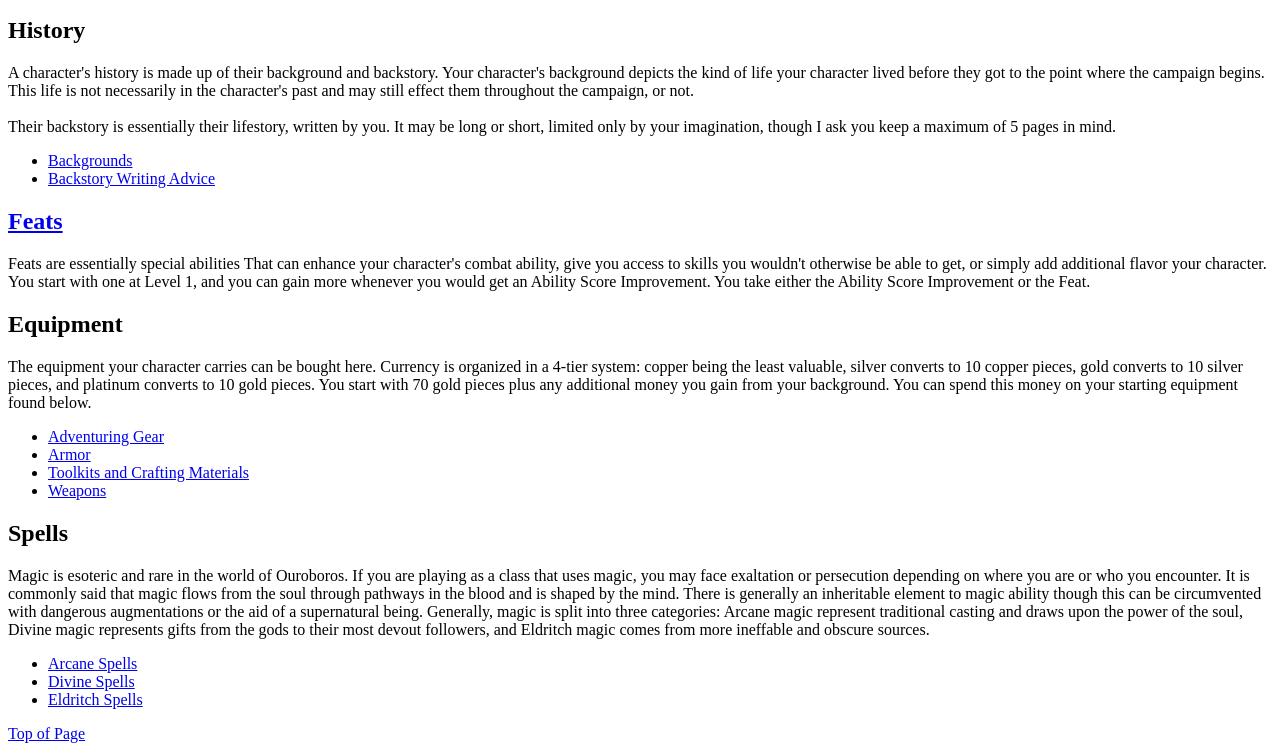
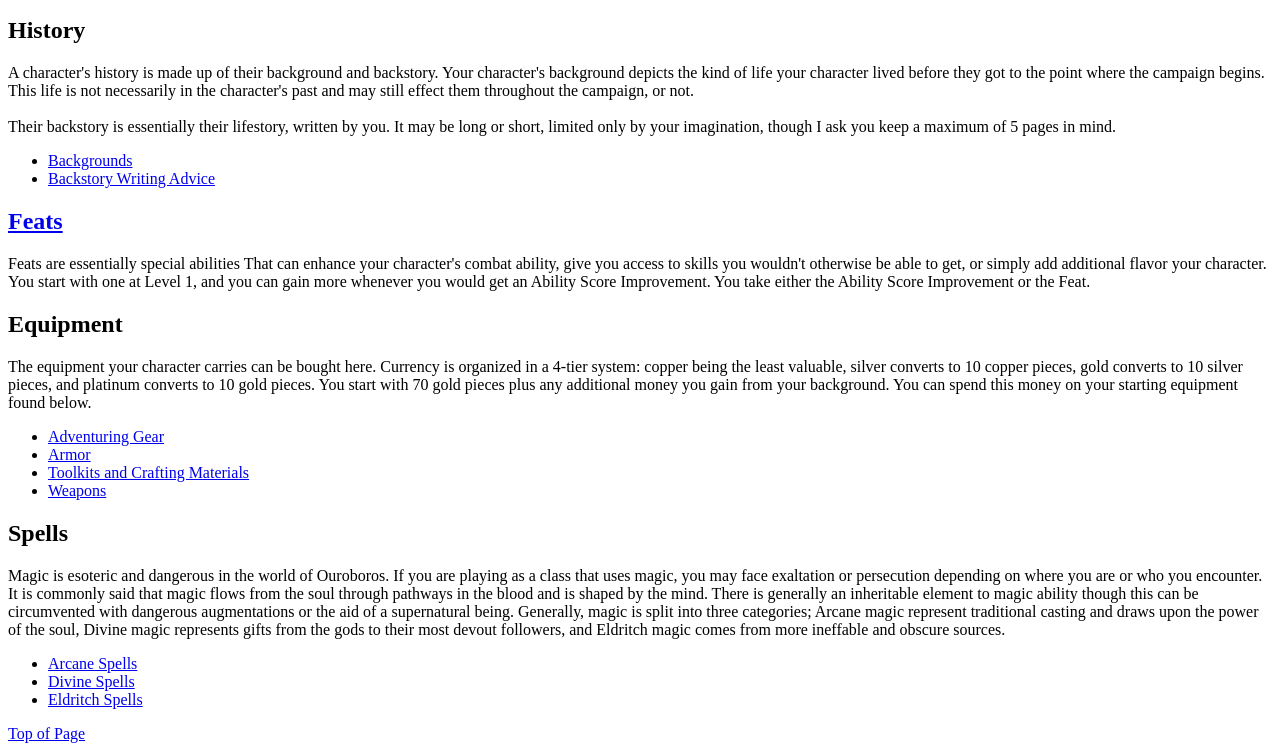
Before and after one commit to LCostello21/LCostello21, a plain HTML site: page player_materials/player_materials_hub.html in a window 1280 px wide. Shown: the part 734-1485 px from the top of the page. Drawn offline with Linux system fonts and the light colour scheme.

Commit message:
minor changes

```diff
--- a/player_materials/player_materials_hub.html
+++ b/player_materials/player_materials_hub.html
@@ -107,13 +107,13 @@
          </section>
          <section id="spells">
             <h2>Spells</h2>
-            <p>Magic is esoteric and rare in the world of Ouroboros.  If you are playing as a
+            <p>Magic is esoteric and dangerous in the world of Ouroboros.  If you are playing as a
                class that uses magic, you may face exaltation or persecution depending on where
                you are or who you encounter.  It is commonly said that magic flows from the soul
                through pathways in the blood and is shaped by the mind.  There is generally an
                inheritable element to magic ability though this can be circumvented with
                dangerous augmentations or the aid of a supernatural being.  Generally, magic
-               is split into three categories: Arcane magic represent traditional casting and
+               is split into three categories; Arcane magic represent traditional casting and
                draws upon the power of the soul, Divine magic represents gifts from the gods to
                their most devout followers, and Eldritch magic comes from more ineffable and
                obscure sources.</p>
```
Also changed, not shown: index.html (+1 -1 lines).
